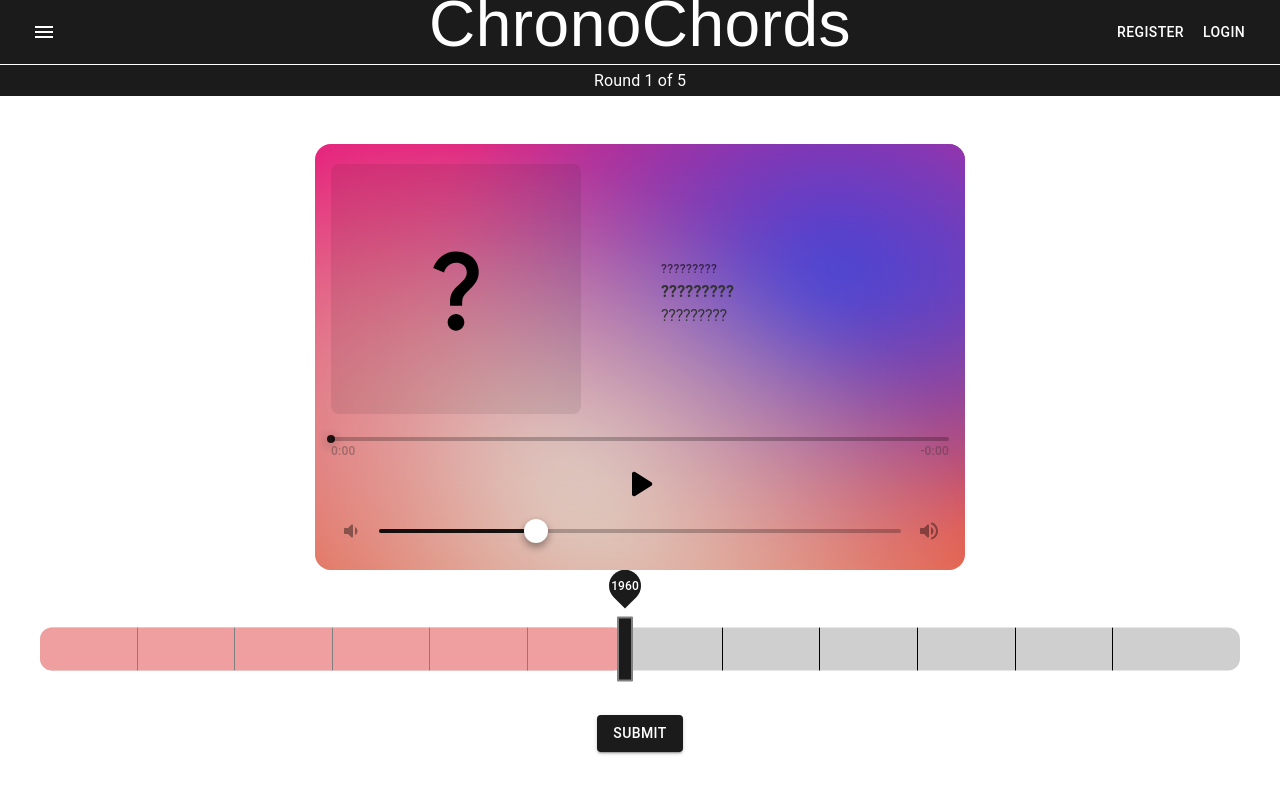
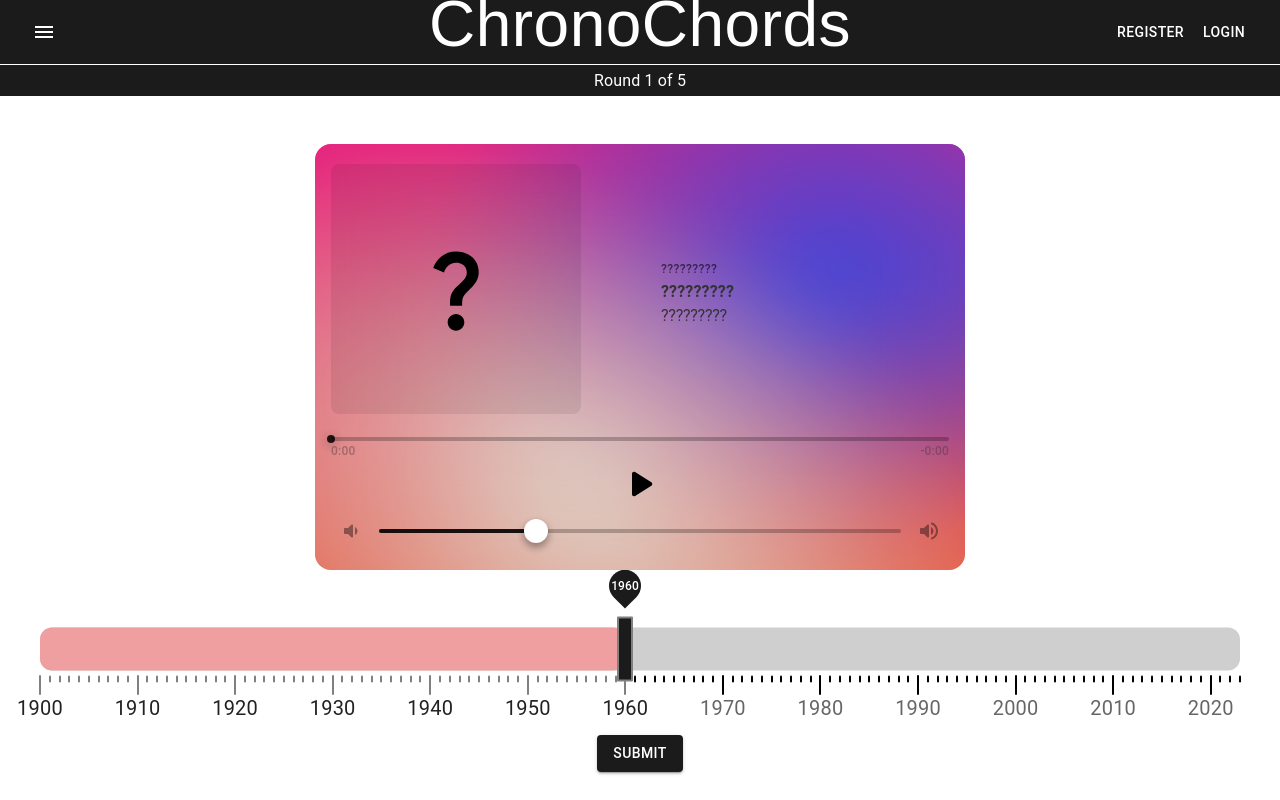
Before and after one commit to JaeSen1/ChronoChords, a React (Create React App) app in the folder frontend/: page / in a window 1280 px wide. Built offline with nearby package versions, Linux system fonts and the light colour scheme; a web font is replaced by a local one.

Commit message:
added tick marks to the slider component

```diff
--- a/frontend/src/components/Slider.js
+++ b/frontend/src/components/Slider.js
@@ -25,41 +25,21 @@ ValueLabelComponent.propTypes = {
   value: PropTypes.number.isRequired,
 };
 
-const marks = [
-  {
-    value: 1910,
-  },
-  {
-    value: 1920,
-  },
-  {
-    value: 1930,
-  },
-  {
-    value: 1940,
-  },
-  {
-    value: 1950,
-  },
-  {
-    value: 1960,
-  },
-  {
-    value: 1970,
-  },
-  {
-    value: 1980,
-  },
-  {
-    value: 1990,
-  },
-  {
-    value: 2000,
-  },
-  {
-    value: 2010,
+const generateMarks = () => {
+  const marks = [];
+  for (let value = 1900; value <= 2023; value += 1) {
+    const mark = { value };
+    if (value % 10 === 0) {
+      mark.label = value;
+    }
+    marks.push(mark);
   }
-];
+  return marks;
+};
+
+const marks = generateMarks();
+
+
 
 const normalButtonStyle = {
   backgroundColor: '#1B1B1B',
@@ -117,14 +97,39 @@ const TimelineSlider = styled(Slider)(({ theme, correctGuess }) => ({
     },
 
   },
+  '& .MuiSlider-mark[data-index="0"], .MuiSlider-mark[data-index="10"], .MuiSlider-mark[data-index="20"]': {
+    top: 71,
+    height: 20
+  },
+  '& .MuiSlider-mark[data-index="30"], .MuiSlider-mark[data-index="40"], .MuiSlider-mark[data-index="50"]': {
+    top: 71,
+    height: 20
+  },
+  '& .MuiSlider-mark[data-index="60"], .MuiSlider-mark[data-index="70"], .MuiSlider-mark[data-index="80"]': {
+    top: 71,
+    height: 20
+  },
+  '& .MuiSlider-mark[data-index="90"], .MuiSlider-mark[data-index="100"], .MuiSlider-mark[data-index="110"]': {
+    top: 71,
+    height: 20
+  },
+  '& .MuiSlider-mark[data-index="120"]': {
+    top: 71,
+    height: 20
+  },
   '& .MuiSlider-mark': {
     backgroundColor: 'black',
-    height: 'inherit',
-    width: 1,
+    width: 2,
+    top: 65,
+    height: 7,
     '&.MuiSlider-markActive': {
       opacity: 1,
       backgroundColor: 'currentColor',
-    },
+    }
+  },
+  '& .MuiSlider-markLabel': {
+    top: "80px",
+    fontSize: "20px",
   },
   '& .actualYearMarkLabel': {
     // This class is for the actual year's label specifically
--- a/frontend/src/pages/MainGame.js
+++ b/frontend/src/pages/MainGame.js
@@ -1,7 +1,7 @@
 import '../App.css';
 import React, { useState } from 'react';
 import Slider from '../components/Slider';
-import MusicPlayer from '../components/MusicPlayer';
+import MusicPlayer from '../components/Musicplayer';
 import RoundCount from '../components/RoundCount';
 import Popup from '../components/Popup';
 import ScoreDisplay from '../components/ScoreDisplay';
```
Also changed, not shown: 1 other file (tests, documents, lock files or other folders).
